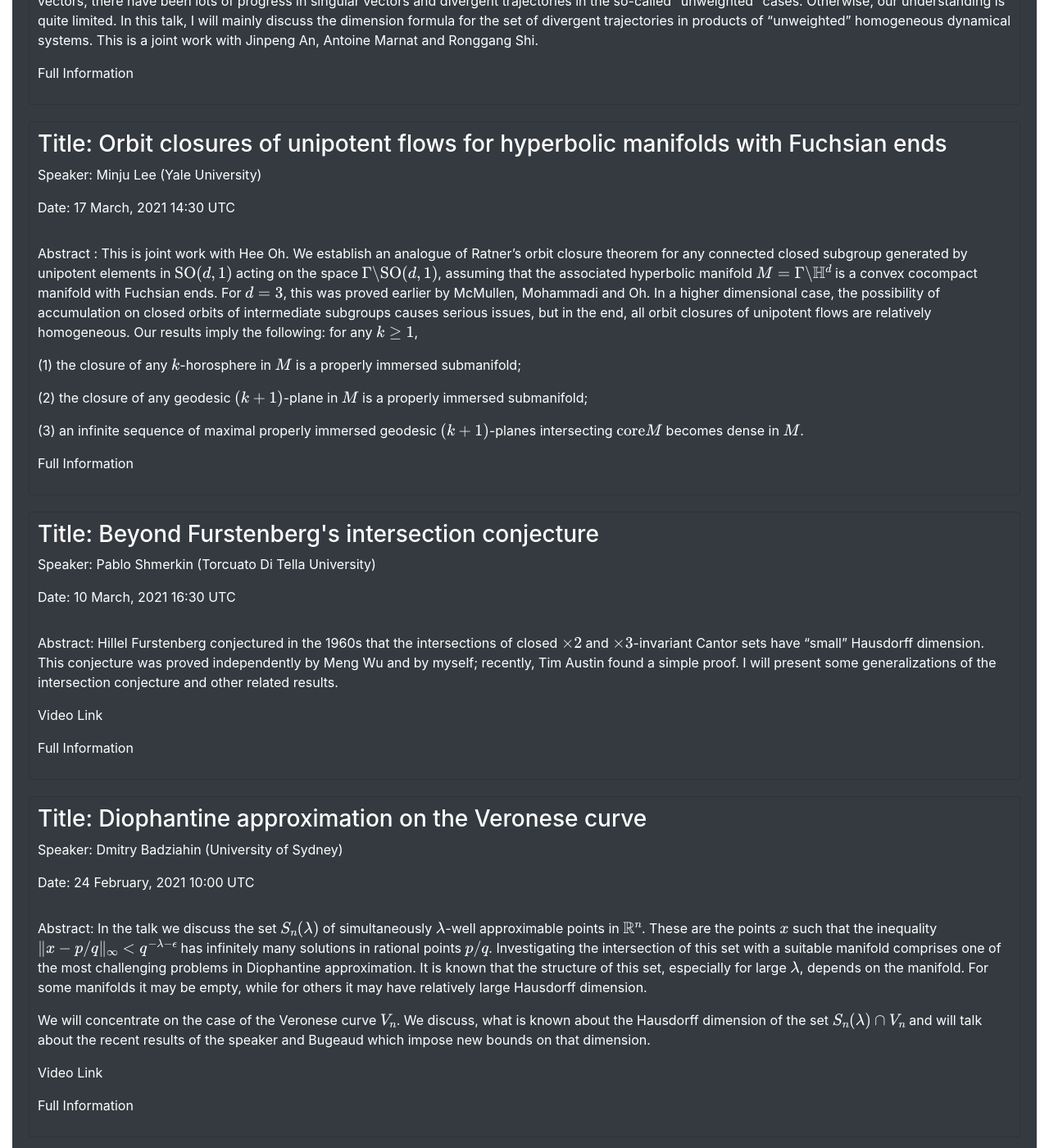
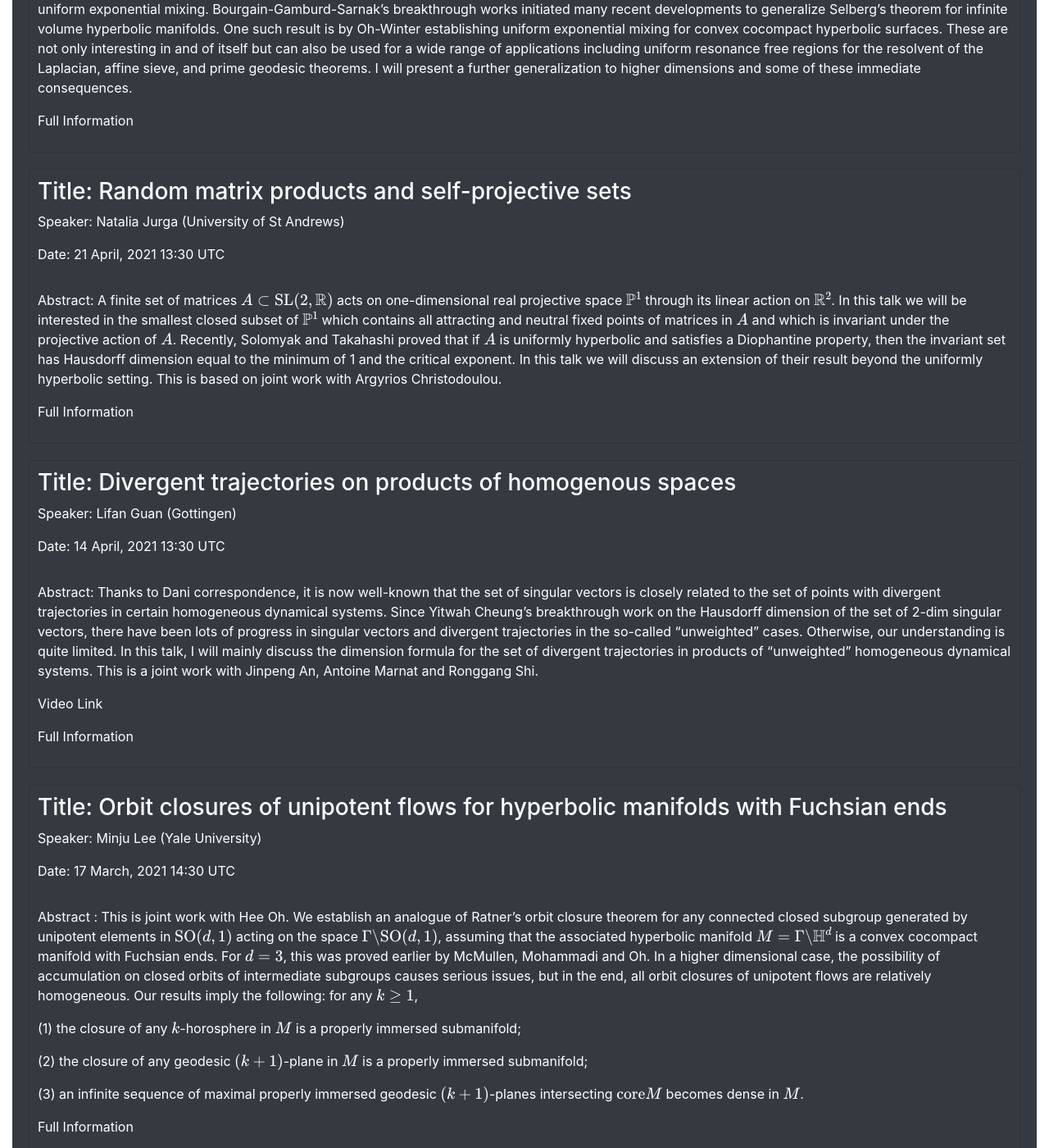
Before and after one commit to lively-cat-lover/DAHD-webinar, a Jekyll site: the page built from index.md, in a window 1280 px wide and 1400 px high, scrolled down 614 px. Shown: the whole window at 82% size. Built offline with Jekyll 4.4.1, drawn with Linux system fonts in a browser that asks for light colours; formulas are drawn with MathJax 3; our own code applies the rules of GitHub Pages for plain Markdown files; some of the changed text lies outside the part shown.

Commit message:
add talks and links

```diff
--- /dev/null
+++ b/_posts/2021-04-21-Natalie.md
@@ -0,0 +1,9 @@
+---
+layout: post
+title: Random matrix products and self-projective sets
+speaker: Natalia Jurga (University of St Andrews)
+date: 2021-04-21 13:30:00 +0000
+categories: Diophantine approximation
+---
+
+Abstract: A finite set of matrices $A \subset \mathrm{SL}(2,\mathbb{R})$ acts on one-dimensional real projective space $\mathbb{P}^1$ through its linear action on $\mathbb{R}^2$. In this talk we will be interested in the smallest closed subset of $\mathbb{P}^1$ which contains all attracting and neutral fixed points of matrices in $A$ and which is invariant under the projective action of $A$. Recently, Solomyak and Takahashi proved that if $A$ is uniformly hyperbolic and satisfies a Diophantine property, then the invariant set has Hausdorff dimension equal to the minimum of 1 and the critical exponent. In this talk we will discuss an extension of their result beyond the uniformly hyperbolic setting. This is based on joint work with Argyrios Christodoulou.
--- /dev/null
+++ b/_posts/2021-04-28-Sarkar.md
@@ -0,0 +1,9 @@
+---
+layout: post
+title: Generalization of Selberg's 3⁄16 theorem for convex cocompact thin subgroups of SO(n, 1)
+speaker: Pratyush Sarkar (Yale University)
+date: 2021-04-28 13:30:00 +0000
+categories: Diophantine approximation
+---
+
+Abstract:v Selberg’s 3/16 theorem for congruence covers of the modular surface is a beautiful theorem which has a natural dynamical interpretation as uniform exponential mixing. Bourgain-Gamburd-Sarnak's breakthrough works initiated many recent developments to generalize Selberg's theorem for infinite volume hyperbolic manifolds. One such result is by Oh-Winter establishing uniform exponential mixing for convex cocompact hyperbolic surfaces. These are not only interesting in and of itself but can also be used for a wide range of applications including uniform resonance free regions for the resolvent of the Laplacian, affine sieve, and prime geodesic theorems. I will present a further generalization to higher dimensions and some of these immediate consequences.
```
Also changed, not shown: _posts/2021-04-14-Lifan.md (+2 -0 lines).
